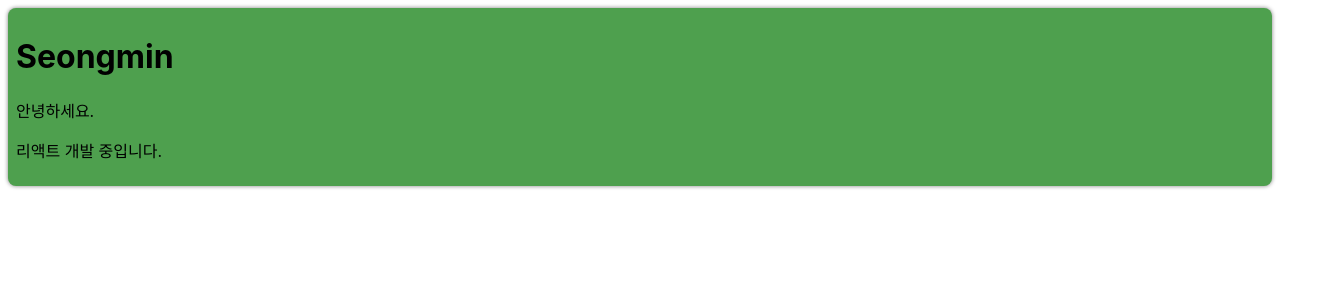
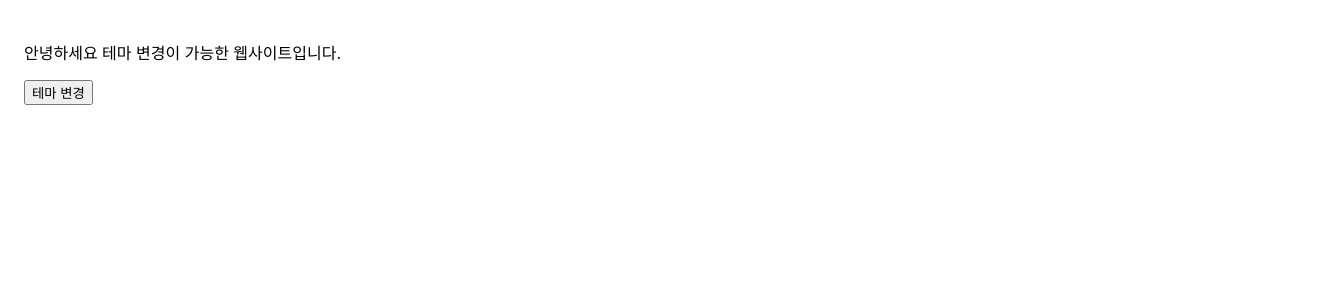
Before and after one commit to psmin77/first-met-react, a React (Create React App) app in the folder my-app/: page / in a window 1280 px wide. Shown: the top 300 px of the page, 1328 px wide, since content can reach past the window. Built offline with nearby package versions, Linux system fonts and the light colour scheme.

Commit message:
chapter_14: Context

```diff
--- /dev/null
+++ b/my-app/src/chapter_14/DarkOrLight.jsx
@@ -0,0 +1,20 @@
+import { useCallback, useState } from "react";
+import ThemeContext from "./ThemeContext";
+import MainContent from "./MainContent";
+
+function DarkOrLight(props) {
+  const [theme, setTheme] = useState("light");
+
+  const toggleTheme = useCallback(() => {
+    if (theme === "light") setTheme("dark");
+    else if (theme === "dark") setTheme("light");
+  }, [theme]);
+
+  return (
+    <ThemeContext.Provider value={{ theme, toggleTheme }}>
+      <MainContent />
+    </ThemeContext.Provider>
+  );
+}
+
+export default DarkOrLight;
--- /dev/null
+++ b/my-app/src/chapter_14/MainContent.jsx
@@ -0,0 +1,23 @@
+import { useContext } from "react";
+import ThemeContext from "./ThemeContext";
+
+function MainContent(props) {
+  const { theme, toggleTheme } = useContext(ThemeContext);
+
+  return (
+    <div
+      style={{
+        width: "100vw",
+        height: "100vh",
+        padding: "1.5rem",
+        backgroundColor: theme === "light" ? "white" : "black",
+        color: theme === "light" ? "black" : "white",
+      }}
+    >
+      <p>안녕하세요 테마 변경이 가능한 웹사이트입니다.</p>
+      <button onClick={toggleTheme}>테마 변경</button>
+    </div>
+  );
+}
+
+export default MainContent;
--- /dev/null
+++ b/my-app/src/chapter_14/ThemeContext.jsx
@@ -0,0 +1,6 @@
+import React from "react";
+
+const ThemeContext = React.createContext();
+ThemeContext.displayName = "ThemeContext";
+
+export default ThemeContext;
--- a/my-app/src/index.js
+++ b/my-app/src/index.js
@@ -11,12 +11,13 @@ import AttendanceBooks from "./chapter_10/AttendanceBook";
 import SignUp from "./chapter_11/SignUp";
 import Calculator from "./chapter_12/Calculator";
 import ProfileCard from "./chapter_13/ProfileCard";
+import DarkOrLight from "./chapter_14/DarkOrLight";
 
 const root = createRoot(document.getElementById("root"));
 
 root.render(
   <React.StrictMode>
-    <ProfileCard />
+    <DarkOrLight />
   </React.StrictMode>
 );
 
```
